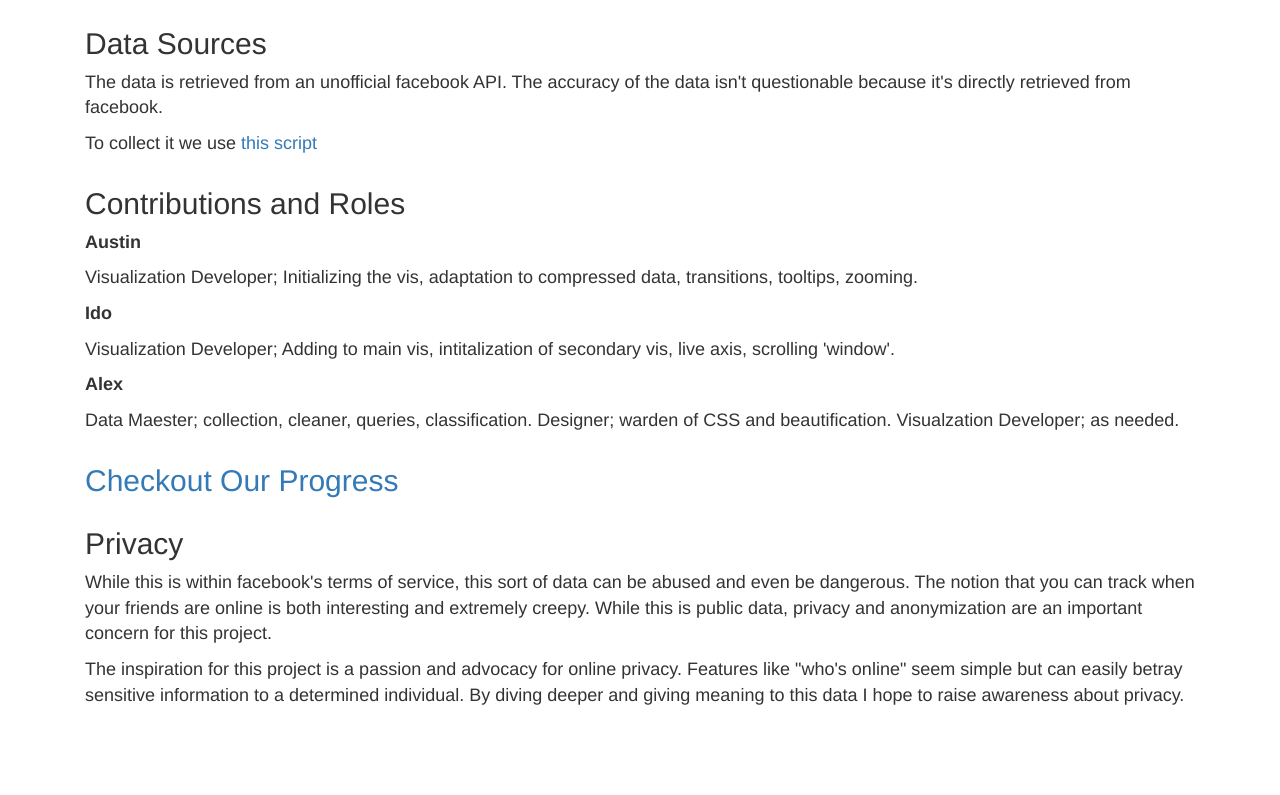
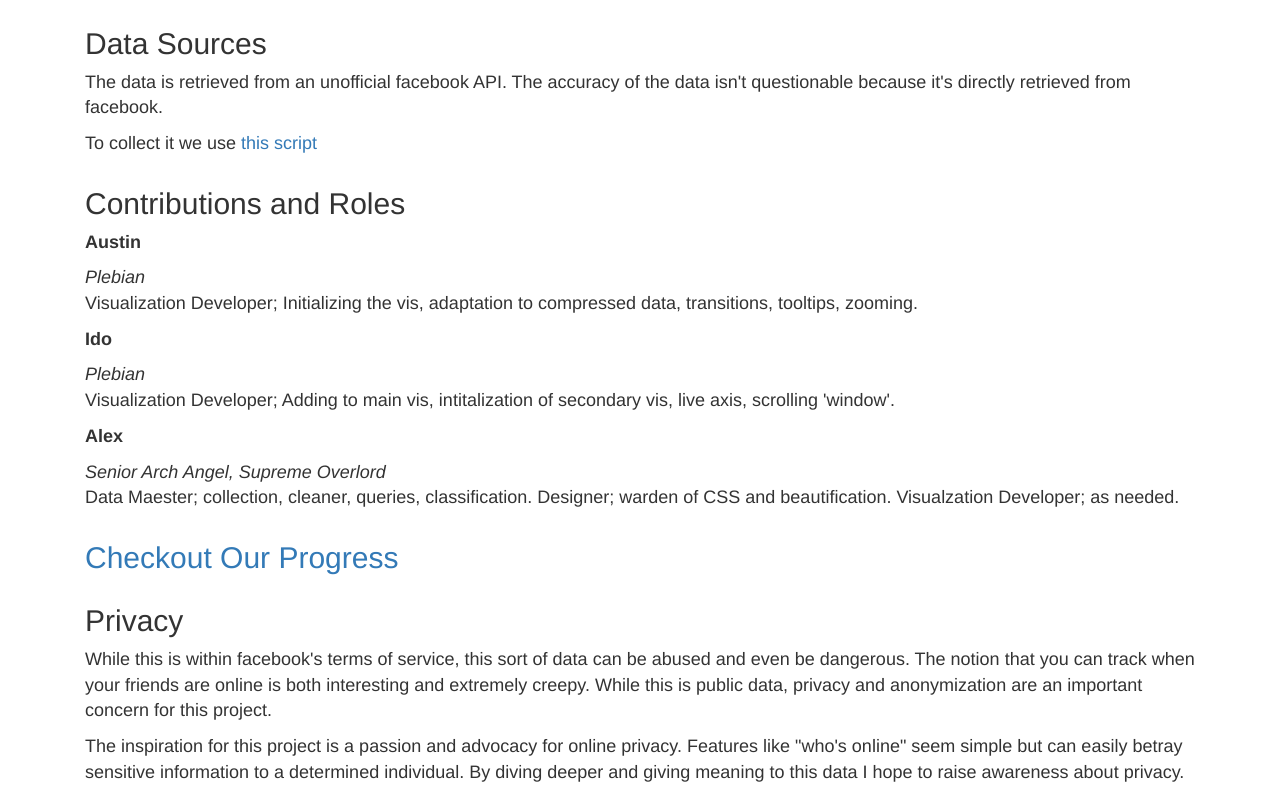
Before and after one commit to klvs/klvs.github.io, a plain HTML site: page index.html in a window 1280 px wide. Shown: the part 3353-4148 px from the top of the page. Before the commit the page ends 4071 px from the top, so only its background shows below. Drawn offline with nearby package versions, Linux system fonts and the light colour scheme.

Commit message:
Add titles

```diff
--- a/index.html
+++ b/index.html
@@ -104,11 +104,11 @@
                 </div>
                 <div class="col-lg-12">
                     <h2>Contributions and Roles</h2>
-                    <strong><p>Austin</p></strong>
+                    <strong><p>Austin</p></strong> <em>Plebian</em>
                     <p>Visualization Developer; Initializing the vis, adaptation to compressed data, transitions, tooltips, zooming.</p>
-                    <strong><p>Ido</p></strong>
+                    <strong><p>Ido</p></strong> <em>Plebian</em>
                     <p>Visualization Developer; Adding to main vis, intitalization of secondary vis, live axis, scrolling 'window'.</p>
-                    <strong><p>Alex</p></strong>
+                    <strong><p>Alex</p> </strong> <em>Senior Arch Angel, Supreme Overlord</em>
                     <p>Data Maester; collection, cleaner, queries, classification. Designer; warden of CSS and beautification. Visualzation Developer; as needed.</p>
                 </div>
                 <div class="col-lg-12">
```
